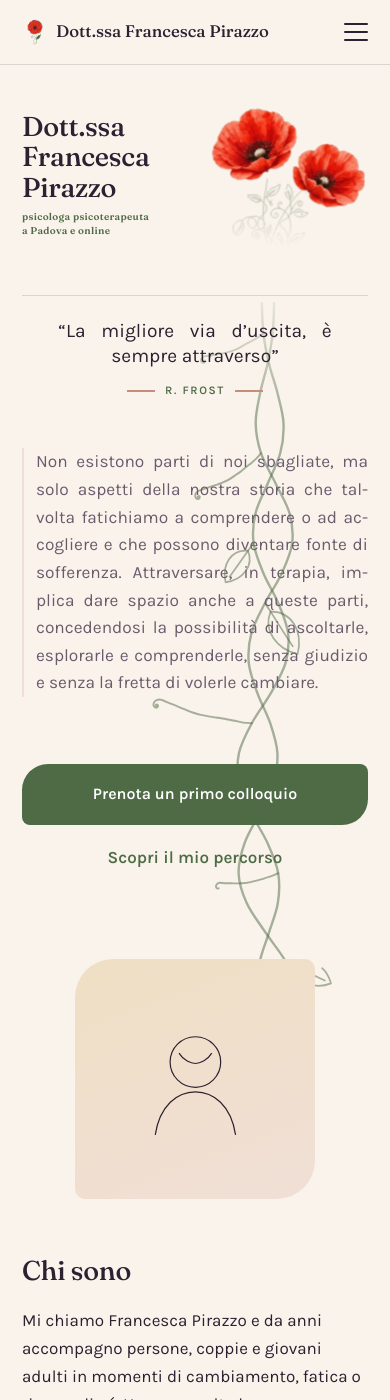
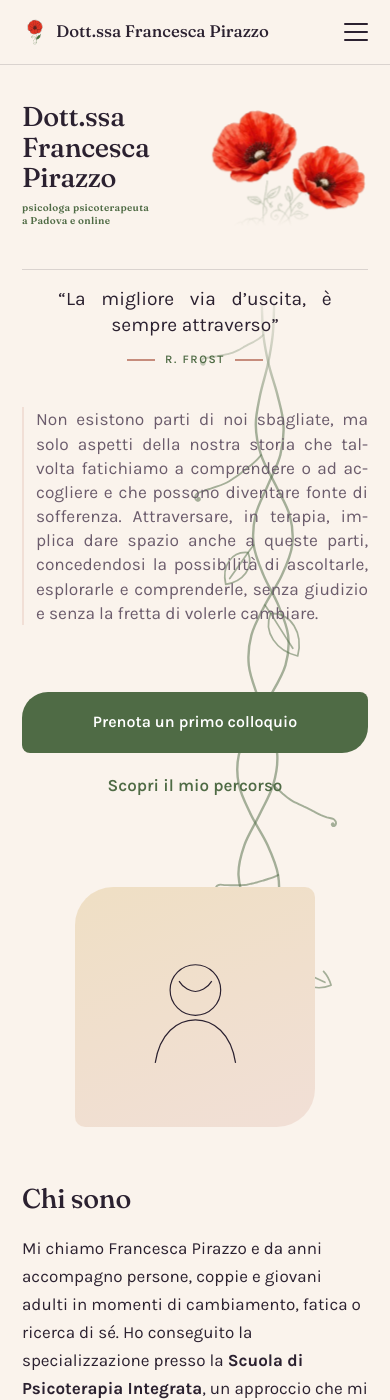
Before and after one commit to Manuelgujo/demo-franci, a Jekyll site: the page built from index.html, in a window 390 px wide and 1400 px high. Built offline with Jekyll 4.4.1, drawn with Linux system fonts in a browser that asks for light colours.

Commit message:
Hero mobile: disegno più basso, margini citazione ridotti, interlinea intro 1.4

```diff
--- a/assets/css/style.css
+++ b/assets/css/style.css
@@ -303,16 +303,16 @@
     .hero-art{
       grid-column:2;grid-row:1;justify-self:end;
       width:100%;max-width:250px;margin:0;opacity:1;
-      aspect-ratio:700 / 640;overflow:hidden;
-      -webkit-mask-image:linear-gradient(to bottom,#000 74%,transparent 100%);
-              mask-image:linear-gradient(to bottom,#000 74%,transparent 100%);
+      aspect-ratio:700 / 540;overflow:hidden;
+      -webkit-mask-image:linear-gradient(to bottom,#000 84%,transparent 100%);
+              mask-image:linear-gradient(to bottom,#000 84%,transparent 100%);
     }
 
-    .hero-quote{text-align:center;margin:22px 0 22px;padding-top:22px;border-top:1px solid var(--line);}
+    .hero-quote{text-align:center;margin:16px 0 12px;padding-top:16px;border-top:1px solid var(--line);}
     .hero-quote blockquote{margin:0 auto;}
     .hero-quote p{margin:0 auto;max-width:24ch;}
     .hero .hero-intro{
-      max-width:none;font-size:.8rem;line-height:1.6;color:var(--ink-soft);
+      max-width:none;font-size:.8rem;line-height:1.4;color:var(--ink-soft);
       text-align:justify;hyphens:auto;-webkit-hyphens:auto;
       padding-left:12px;border-left:2px solid var(--rose-soft);
     }
```
